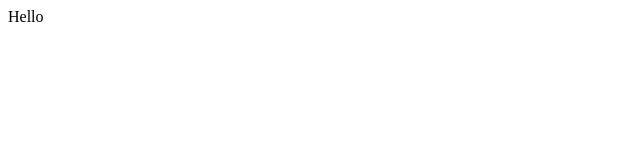
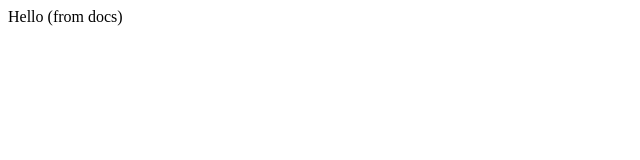
Before and after one commit to LinkFly/cpp-otus.05.print_ip, a plain HTML site: page docs/index.html in a window 1280 px wide. Shown: the full height of the page, 0-640 px from the left. Drawn offline with Linux system fonts and the light colour scheme.

Commit message:
fix index-files

```diff
--- a/docs/index.html
+++ b/docs/index.html
@@ -3,6 +3,6 @@
 
 </head>
 <body>
-	Hello
+	Hello (from docs)
 </body>
 </html>
```
Also changed, not shown: index.html (+1 -1 lines).
